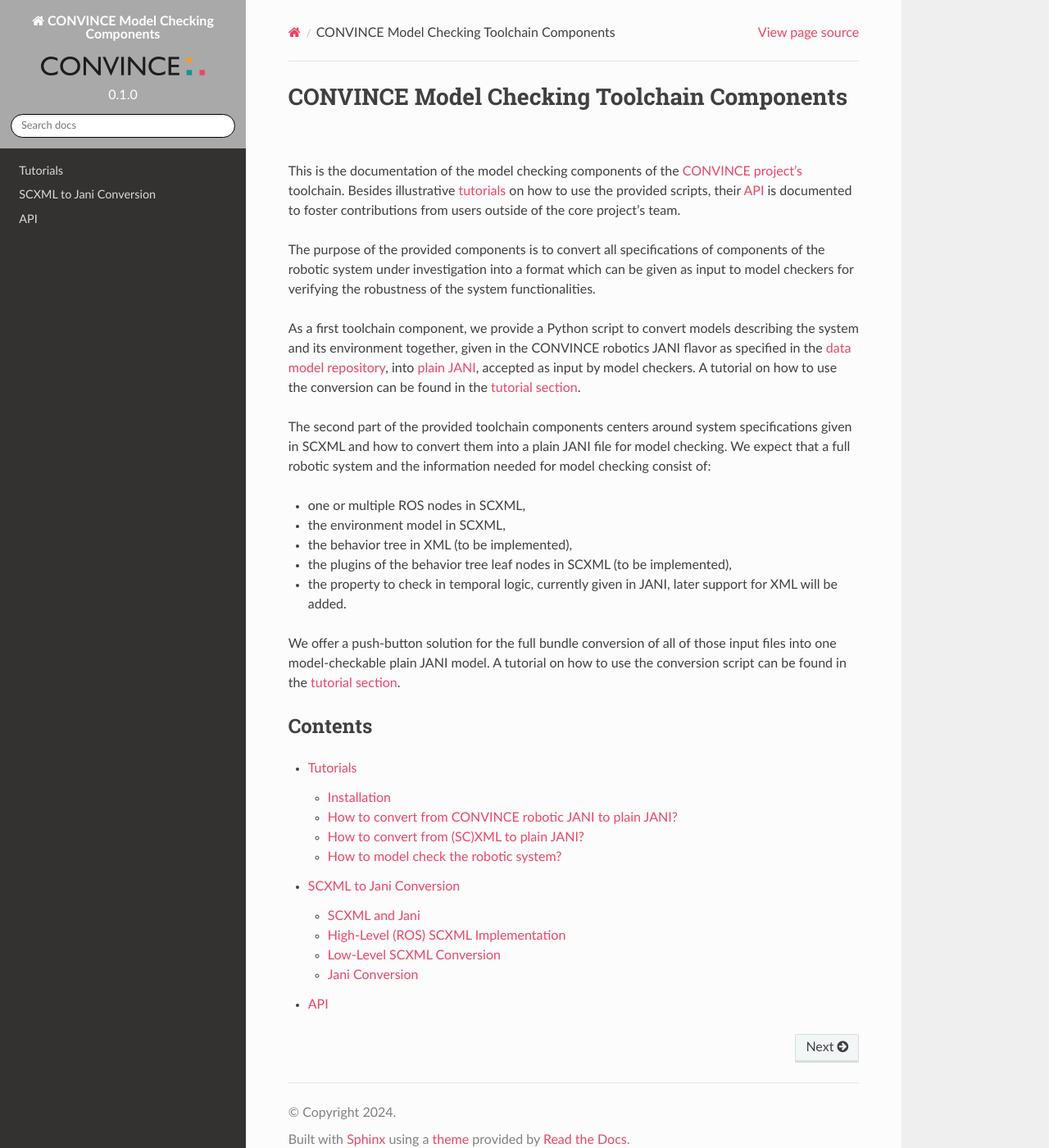
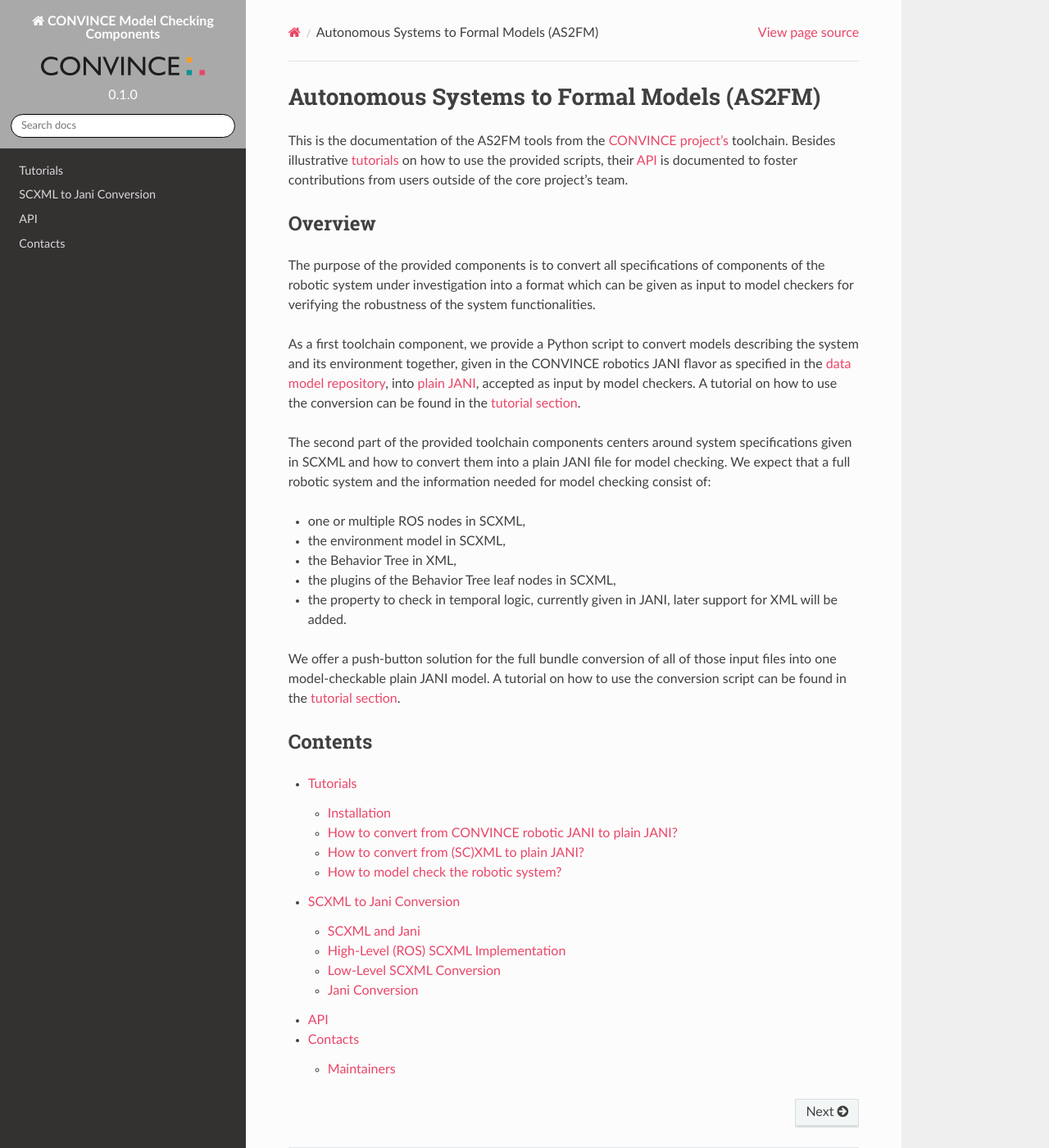
Before and after one commit to convince-project/AS2FM, a Sphinx documentation site: the page built from docs/source/index.rst, in a window 1280 px wide and 1400 px high. Shown: the whole window at 82% size. Built offline with Sphinx 7.4.7 and the Read the Docs theme 2.0.0, drawn with Linux system fonts in a browser that asks for light colours.

```diff
--- a/docs/source/index.rst
+++ b/docs/source/index.rst
@@ -1,6 +1,10 @@
-CONVINCE Model Checking Toolchain Components
+Autonomous Systems to Formal Models (AS2FM)
 ===============================================
-This is the documentation of the model checking components of the `CONVINCE project's <https://convince-project.eu/>`_ toolchain. Besides illustrative :doc:`tutorials <../tutorials>` on how to use the provided scripts, their :doc:`API <../api>` is documented to foster contributions from users outside of the core project's team.
+
+This is the documentation of the AS2FM tools from the `CONVINCE project's <https://convince-project.eu/>`_ toolchain. Besides illustrative :doc:`tutorials <../tutorials>` on how to use the provided scripts, their :doc:`API <../api>` is documented to foster contributions from users outside of the core project's team.
+
+Overview
+--------
 
 The purpose of the provided components is to convert all specifications of components of the robotic system under investigation into a format which can be given as input to model checkers for verifying the robustness of the system functionalities.
 
@@ -11,8 +15,8 @@ We expect that a full robotic system and the information needed for model checki
 
 * one or multiple ROS nodes in SCXML,
 * the environment model in SCXML,
-* the behavior tree in XML (to be implemented),
-* the plugins of the behavior tree leaf nodes in SCXML (to be implemented),
+* the Behavior Tree in XML,
+* the plugins of the Behavior Tree leaf nodes in SCXML,
 * the property to check in temporal logic, currently given in JANI, later support for XML will be added.
 
 We offer a push-button solution for the full bundle conversion of all of those input files into one model-checkable plain JANI model.
@@ -27,3 +31,4 @@ Contents
    tutorials
    scxml-jani-conversion
    api
+   contacts
```
Also changed, not shown: README.md (+7 -2 lines), docs/source/contacts.rst (added, +19 -0 lines).
